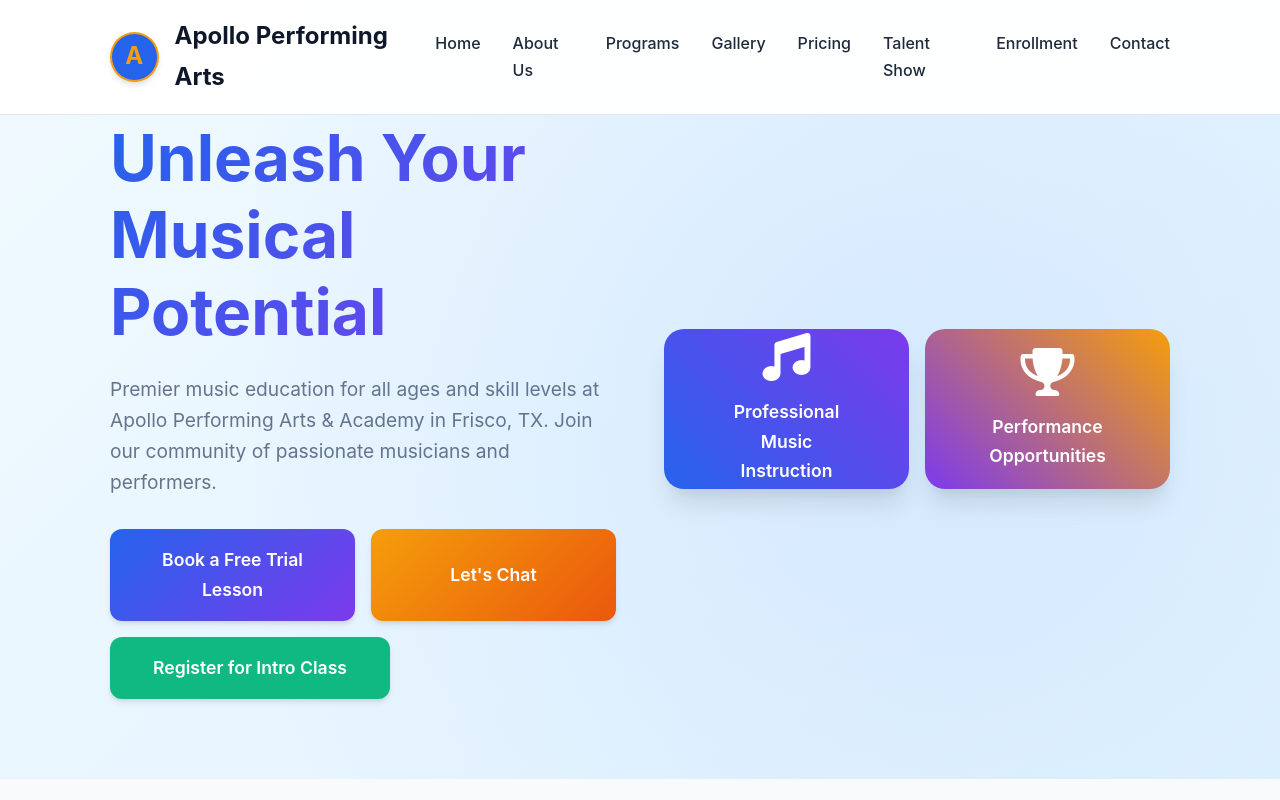
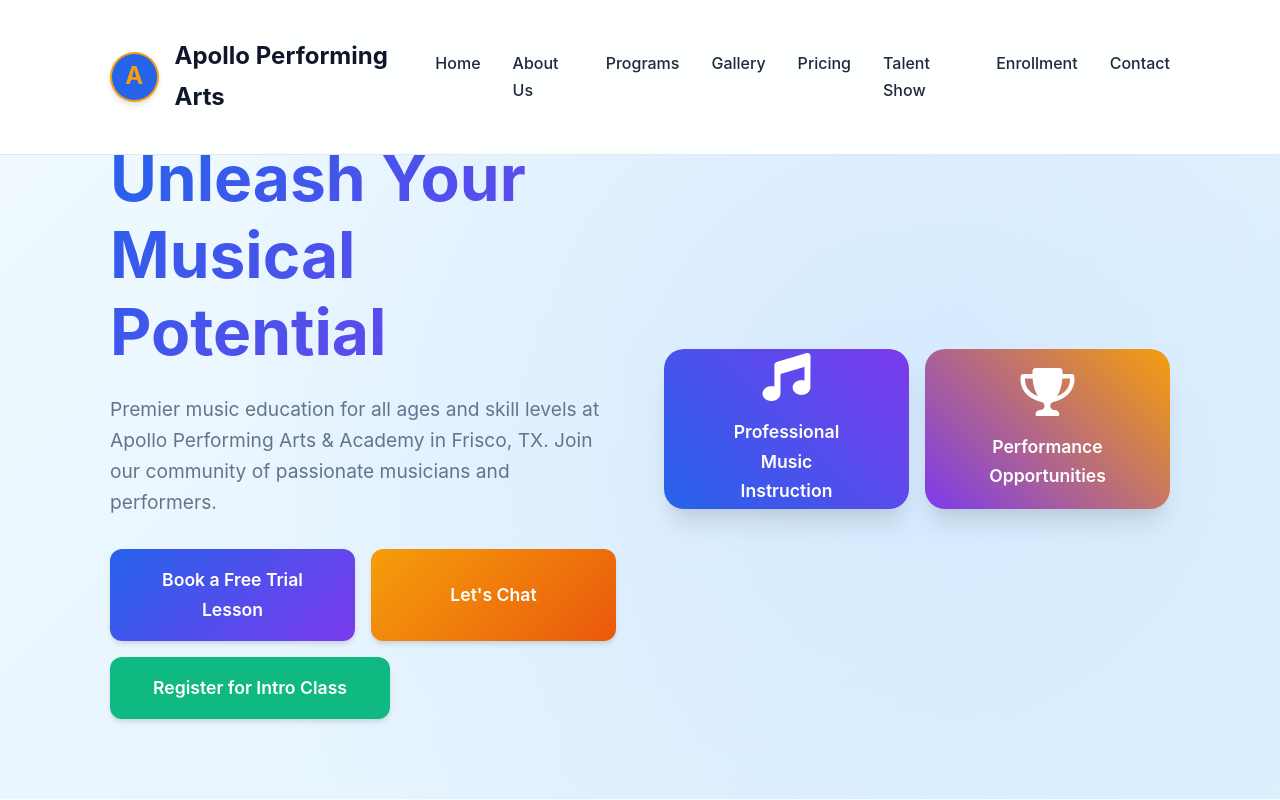
Before and after one commit to Apolloat2022/ApolloPerformingArts, a React (Vite) app: page / in a window 1280 px wide. Shown: the top 800 px of the page. Built offline with nearby package versions, Linux system fonts and the light colour scheme.

Commit message:
Update App.css

```diff
--- a/src/App.css
+++ b/src/App.css
@@ -199,13 +199,14 @@ header {
   width: 100%;
   z-index: 1000;
   transition: all 0.3s ease;
+  padding: 1rem 0; /* ← More spacing */
 }
 
 .navbar {
   display: flex;
   justify-content: space-between;
   align-items: center;
-  padding: 1rem 0;
+  padding: 0.75rem 0; /* ← Even more spacing */
 }
 
 .logo {
@@ -215,6 +216,7 @@ header {
   font-weight: 700;
   font-size: 1.5rem;
   color: var(--darker);
+  padding: 0.5rem 0;
 }
 
 .logo-img {
@@ -272,7 +274,7 @@ header {
 
 /* ===== HERO SECTION ===== */
 .hero {
-  padding: 120px 0 80px;
+  padding: 140px 0 80px; /* ← Increase from 120px to 140px */
   background: linear-gradient(135deg, #f0f9ff 0%, #e0f2fe 100%);
   position: relative;
   overflow: hidden;
```
